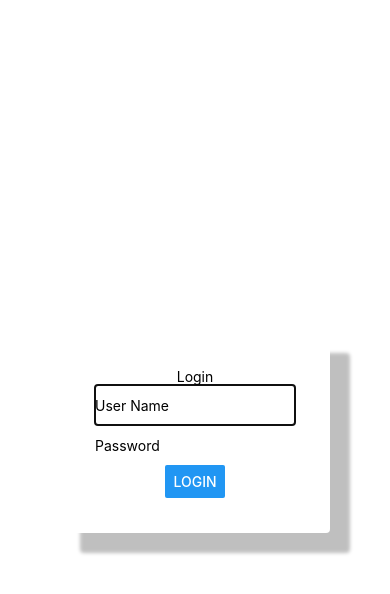
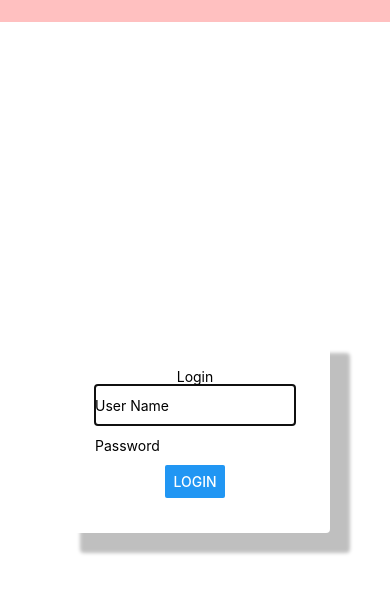
Before and after one commit to sensehome/MobileApp-old, a React Native app: screen / in a window 390 px wide. Shown: the top 594 px of the page. Built offline with nearby package versions, Linux system fonts and the light colour scheme.

Commit message:
connectivity status context with background color identification

```diff
--- a/src/activities/home-activity/HomeActivity.tsx
+++ b/src/activities/home-activity/HomeActivity.tsx
@@ -11,6 +11,7 @@ import { TemperatureHumidityProvider } from "../../context/TemperatureHumidityCo
 import { LightFanActionProvider } from "../../context/LightFanActionContext";
 import { RelayComponentStatusDto } from "../../models/RelayComponentDto";
 import { Status } from "../../util/EnumTypes";
+import { ConnectivityProvider } from "../../context/ConnectivityContext";
 
 export default class HomeActivity extends React.Component {
   state = {
@@ -26,6 +27,8 @@ export default class HomeActivity extends React.Component {
     fanStatus: "N/A",
     lightSwitch: false,
     fanSwitch: false,
+    isMobileAndAgentIsConnected: false,
+    isAgentAndBrokerIsConnected: false,
   };
 
   MAX_X = 7;
@@ -56,6 +59,10 @@ export default class HomeActivity extends React.Component {
           this.agentHubSubsriptions();
           AgentService.getInstance().Hub.onclose((err) => {
             this.autoReconnectAgent();
+          });
+          this.setState({
+            isAgentAndBrokerIsConnected: true,
+            isMobileAndAgentIsConnected: true,
           });
         })
         .catch((err) => {
@@ -101,7 +108,19 @@ export default class HomeActivity extends React.Component {
     }
   };
 
-  onAgentMqttConnectionCallback = (isConnected: boolean) => {};
+  onAgentMqttConnectionCallback = (isConnected: boolean) => {
+    if (isConnected) {
+      if (!this.state.isAgentAndBrokerIsConnected) {
+        this.setState({
+          isAgentAndBrokerIsConnected: true,
+        });
+      }
+    } else {
+      this.setState({
+        isAgentAndBrokerIsConnected: false,
+      });
+    }
+  };
 
   onTemperatureHumidityReadingCallback = (topic: string, payload: string) => {
     let temperatureHumidity = JSON.parse(payload) as TemperatureHumidityDto;
@@ -252,7 +271,16 @@ export default class HomeActivity extends React.Component {
                 onLightSwitch: this.handleLightSwitch,
               }}
             >
-              <HomeActivityView />
+              <ConnectivityProvider
+                value={{
+                  isMobileAndAgentIsConnected: this.state
+                    .isMobileAndAgentIsConnected,
+                  isAgentAndBrokerIsConnected: this.state
+                    .isAgentAndBrokerIsConnected,
+                }}
+              >
+                <HomeActivityView />
+              </ConnectivityProvider>
             </LightFanActionProvider>
           </TemperatureHumidityProvider>
         </AuthProvider>
@@ -261,7 +289,3 @@ export default class HomeActivity extends React.Component {
     return <></>;
   }
 }
-
-/*      TODO :
- * connect status
- */
--- a/src/activities/home-activity/views/HomeActivityView.tsx
+++ b/src/activities/home-activity/views/HomeActivityView.tsx
@@ -13,16 +13,25 @@ import {
   Button,
 } from "react-native";
 import { AuthContext } from "../../../context/AuthContext";
+import { ConnectivityContext } from "../../../context/ConnectivityContext";
 
 interface Props {}
 
 export default function HomeActivityView(props: Props) {
   const authContext = React.useContext(AuthContext);
+  const connectivityContext = React.useContext(ConnectivityContext);
 
   return (
     <SafeAreaView>
       <ScrollView>
-        <View style={styles.container}>
+        <View
+          style={
+            connectivityContext.isAgentAndBrokerIsConnected &&
+            connectivityContext.isMobileAndAgentIsConnected
+              ? styles.containerGreen
+              : styles.containerRed
+          }
+        >
           <StatusBar />
 
           <LoginModal />
@@ -77,7 +86,18 @@ export default function HomeActivityView(props: Props) {
 const styles = StyleSheet.create({
   container: {
     flex: 1,
-    backgroundColor: "#fff",
+    backgroundColor: "#000000",
+    alignItems: "center",
+  },
+
+  containerRed: {
+    flex: 1,
+    backgroundColor: "#FFC0C0",
+    alignItems: "center",
+  },
+  containerGreen: {
+    flex: 1,
+    backgroundColor: "#D7FFC0",
     alignItems: "center",
   },
 
--- /dev/null
+++ b/src/context/ConnectivityContext.tsx
@@ -0,0 +1,14 @@
+import React from "react";
+
+interface IConnectivityContext {
+  isMobileAndAgentIsConnected?: boolean;
+  isAgentAndBrokerIsConnected?: boolean;
+}
+
+export const ConnectivityContext = React.createContext<IConnectivityContext>(
+  {}
+);
+
+export const ConnectivityProvider = ConnectivityContext.Provider;
+
+export const ConnectivityConsumer = ConnectivityContext.Consumer;
```
